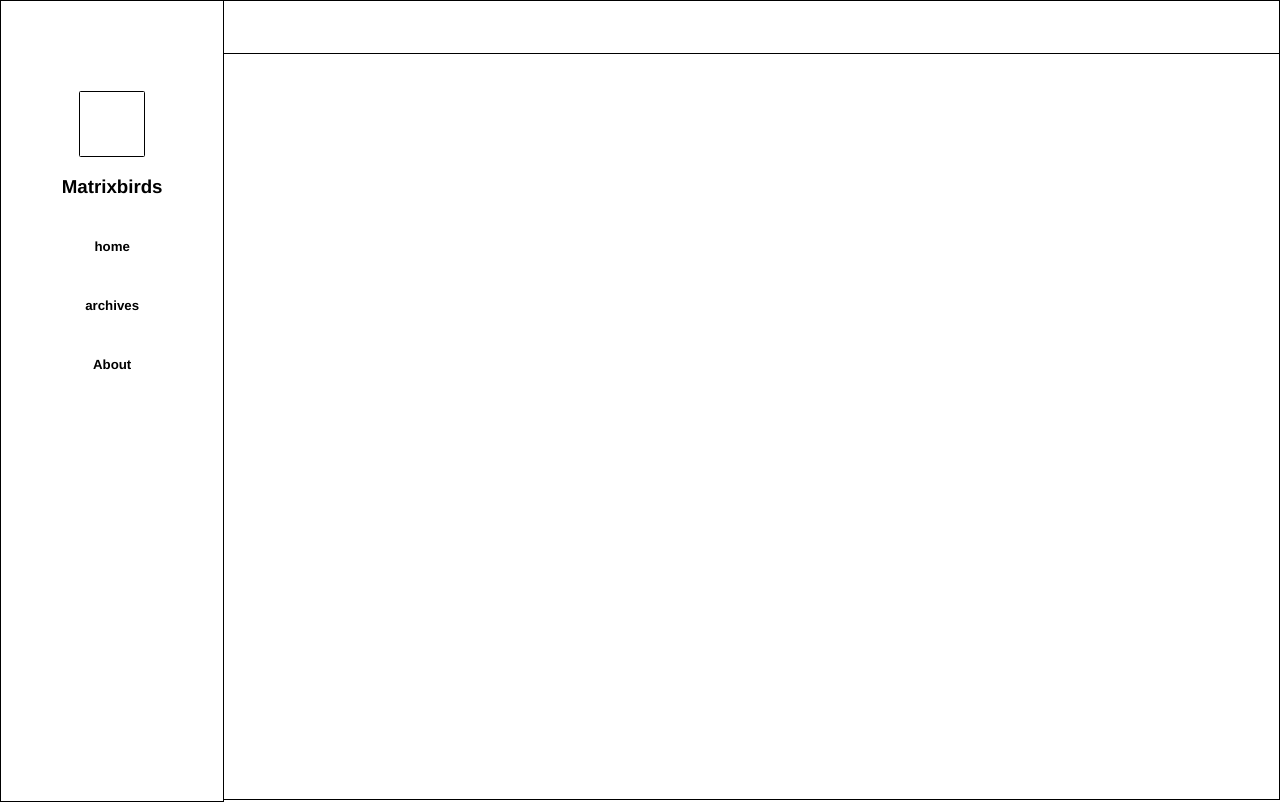
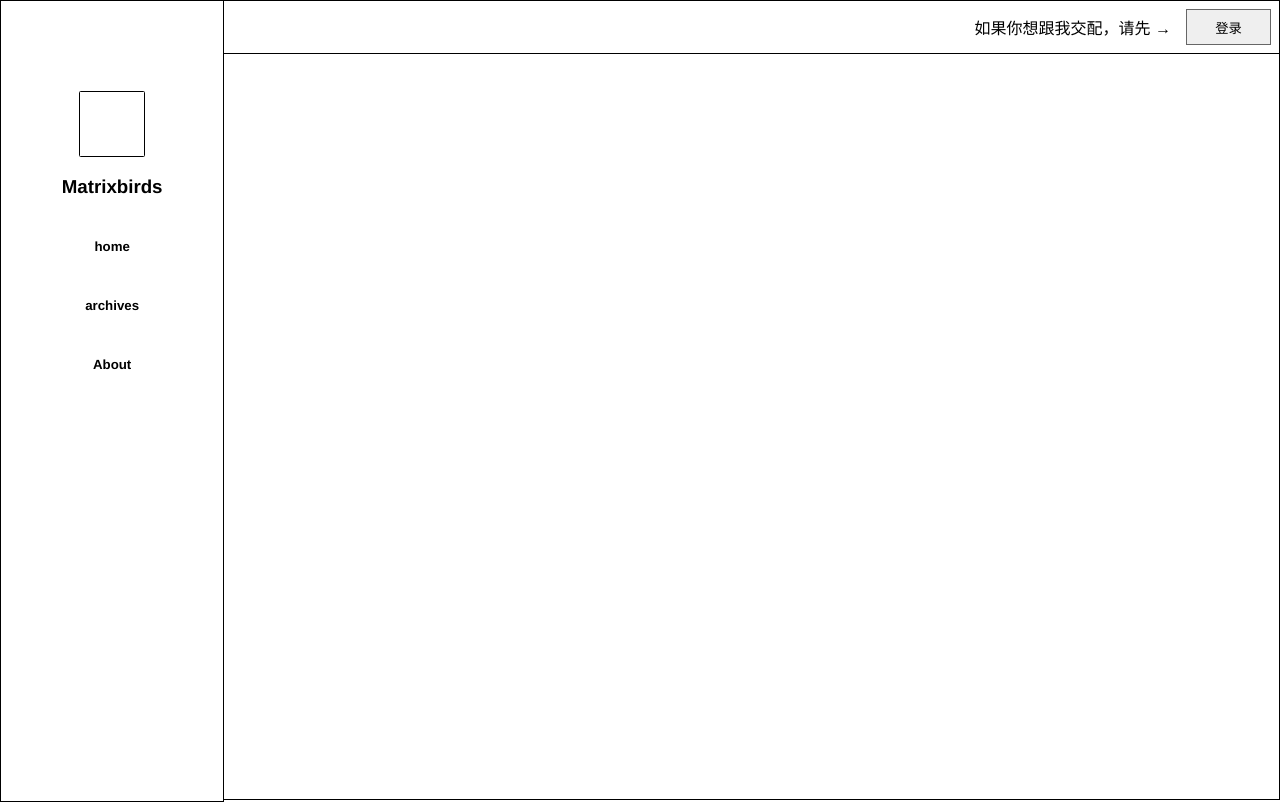
Before and after one commit to Matrixbirds/kairi, a Vue app: page / in a window 1280 px wide. Built offline with nearby package versions, Linux system fonts and the light colour scheme.

Commit message:
scratch: content-menu

```diff
--- a/src/App.vue
+++ b/src/App.vue
@@ -19,7 +19,12 @@
       </div>
     </div>
     <div class='content'>
-      <div class='content-header'></div>
+      <div class='content-header'>
+        <div class='login-notice'>
+          如果你想跟我交配，请先 →
+        </div>
+        <button class='github-login'>登录</button>
+      </div>
       <div class='content-body'></div>
     </div>
   </div>
--- a/src/css/site.css
+++ b/src/css/site.css
@@ -35,6 +35,24 @@ body, html, .container, .menu, .content { height: 100%; }
 .content-header {
   height: 56px;
   border: 1px solid #000;
+  display: flex;
+  display: -webkit-flex;
+  justify-content: space-between;
+}
+
+.login-notice {
+  margin: 8px 0;
+  margin-left: auto;
+  align-self: center;
+}
+
+.github-login {
+  border-radius: 1.5;
+  border: 1px solid #666;
+  margin: 8px 0;
+  width: 85px;
+  margin-right: 8px;
+  margin-left: 15px;
 }
 
 .content-body {
```
